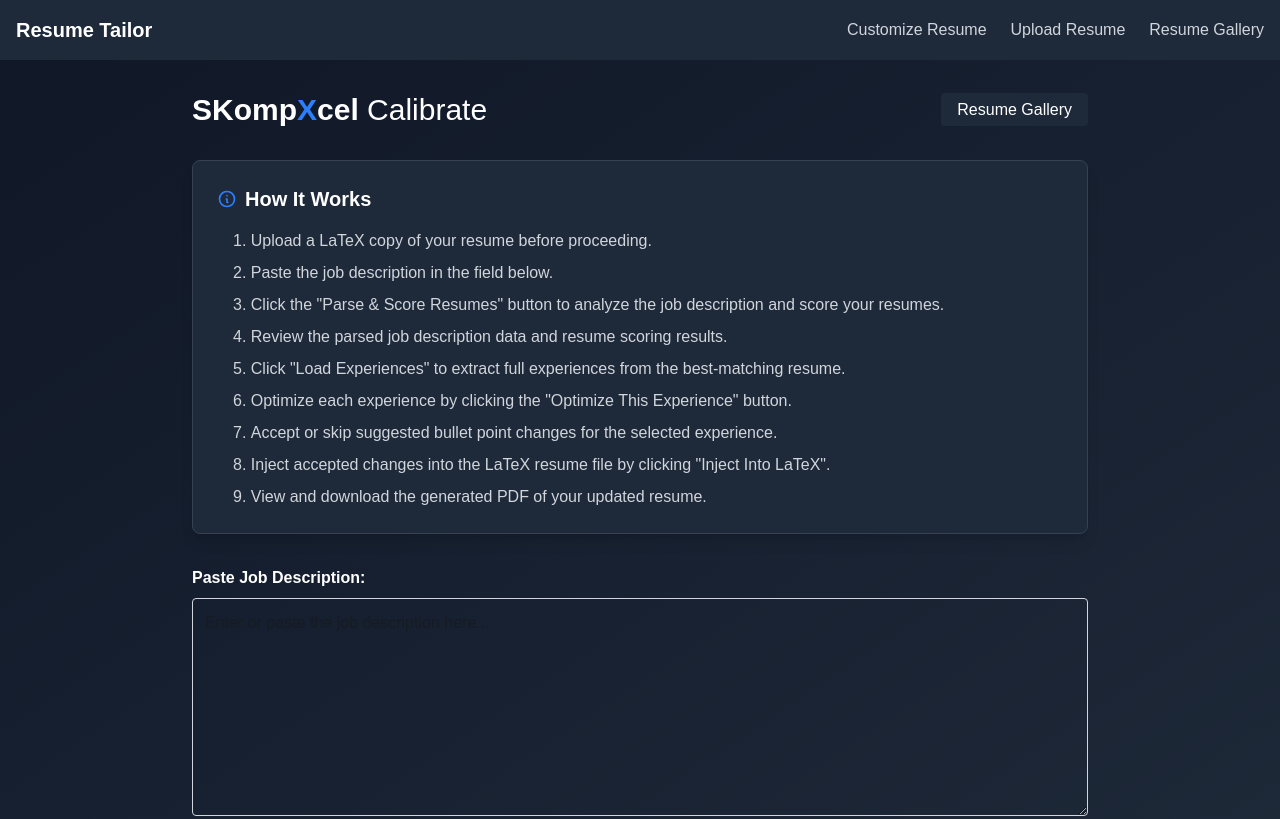
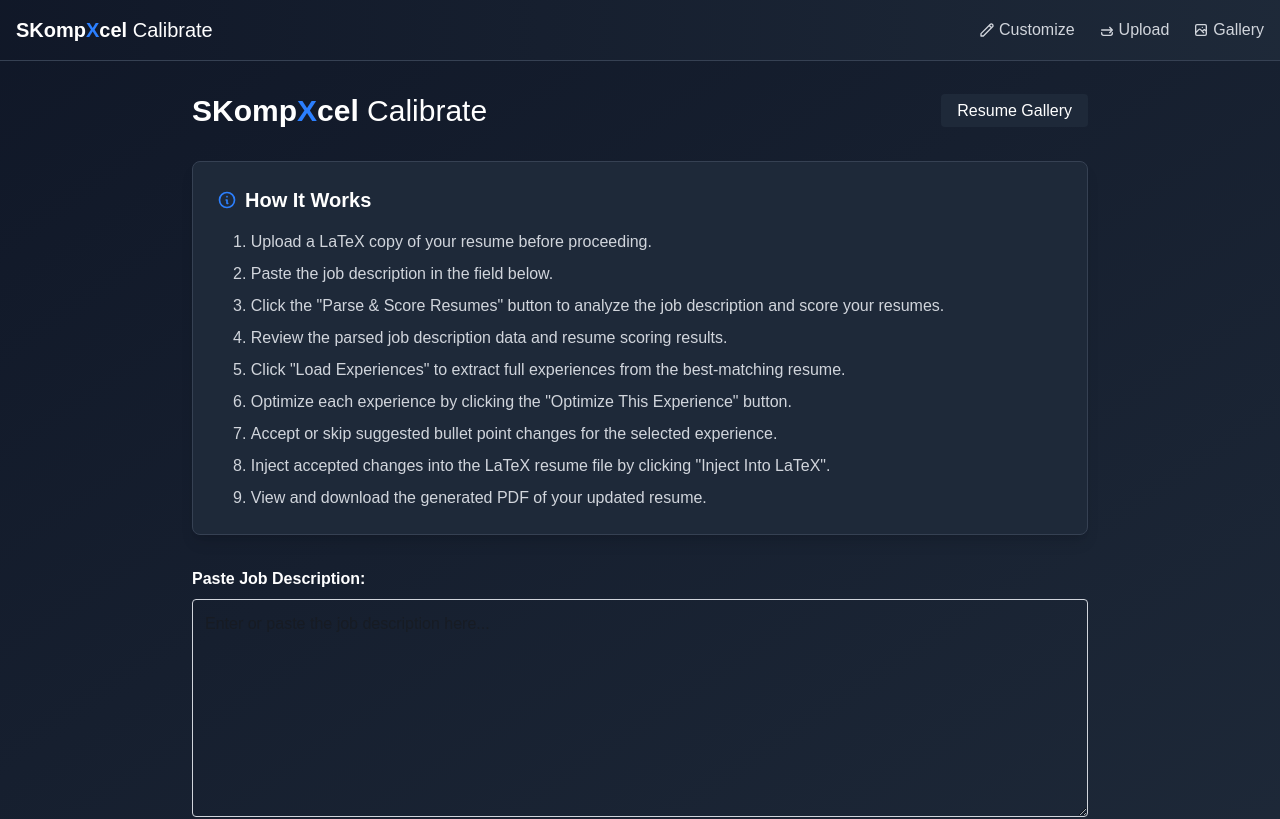
Before and after one commit to kianis4/resume-keyword-search, a Next.js app: page / in a window 1280 px wide. Shown: the top 819 px of the page. Built offline with nearby package versions, Linux system fonts and the light colour scheme.

Commit message:
Task: Formated Header

```diff
--- a/src/components/Navigation.tsx
+++ b/src/components/Navigation.tsx
@@ -3,20 +3,31 @@ import Link from 'next/link';
 
 export default function Navigation() {
   return (
-    <nav className="bg-gray-800 p-4">
+    <nav className="bg-gradient-to-r from-gray-900 to-gray-800 border-b border-gray-700 p-4 shadow-md">
       <div className="max-w-7xl mx-auto flex justify-between items-center">
-        <div className="flex items-center space-x-4">
-          <Link href="/" className="text-white font-bold text-xl">Resume Tailor</Link>
+        <div className="flex items-center">
+          <Link href="/" className="text-white font-bold text-xl">
+            SKomp<span className="text-blue-500">X</span>cel <span className="font-light">Calibrate</span>
+          </Link>
         </div>
         <div className="flex space-x-6">
-          <Link href="/" className="text-gray-300 hover:text-white">
-            Customize Resume
+          <Link href="/" className="text-gray-300 hover:text-white transition-colors flex items-center">
+            <svg className="w-4 h-4 mr-1" fill="none" stroke="currentColor" viewBox="0 0 24 24">
+              <path strokeLinecap="round" strokeLinejoin="round" strokeWidth={2} d="M15.232 5.232l3.536 3.536m-2.036-5.036a2.5 2.5 0 113.536 3.536L6.5 21.036H3v-3.572L16.732 3.732z" />
+            </svg>
+            Customize
           </Link>
-          <Link href="/upload" className="text-gray-300 hover:text-white">
-            Upload Resume
+          <Link href="/upload" className="text-gray-300 hover:text-white transition-colors flex items-center">
+            <svg className="w-4 h-4 mr-1" fill="none" stroke="currentColor" viewBox="0 0 24 24">
+              <path strokeLinecap="round" strokeLinejoin="round" strokeWidth={2} d="M4 16v1a3 3 0 003 3h10a3 3 0 003-3v-1m-4-8l4 4m0 0l-4 4m4-4H4" />
+            </svg>
+            Upload
           </Link>
-          <Link href="/gallery" className="text-gray-300 hover:text-white">
-            Resume Gallery
+          <Link href="/gallery" className="text-gray-300 hover:text-white transition-colors flex items-center">
+            <svg className="w-4 h-4 mr-1" fill="none" stroke="currentColor" viewBox="0 0 24 24">
+              <path strokeLinecap="round" strokeLinejoin="round" strokeWidth={2} d="M4 16l4.586-4.586a2 2 0 012.828 0L16 16m-2-2l1.586-1.586a2 2 0 012.828 0L20 14m-6-6h.01M6 20h12a2 2 0 002-2V6a2 2 0 00-2-2H6a2 2 0 00-2 2v12a2 2 0 002 2z" />
+            </svg>
+            Gallery
           </Link>
         </div>
       </div>
```
